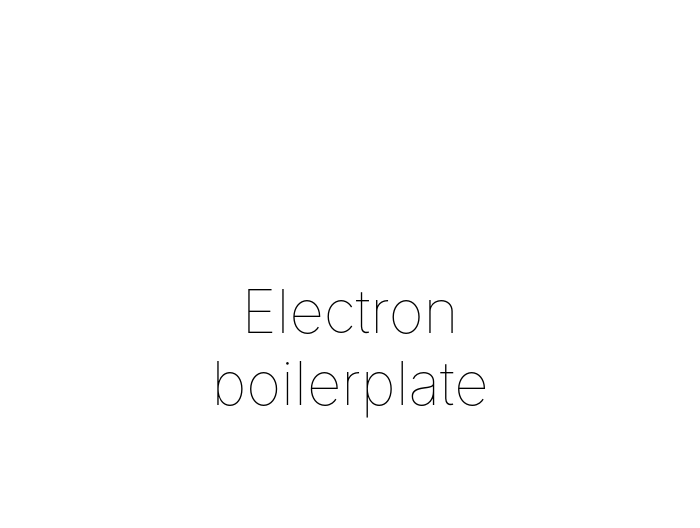
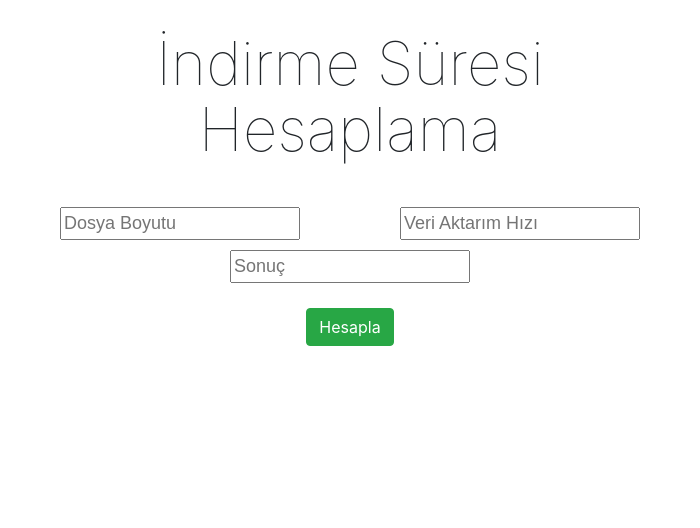
Before and after one commit to omrumbakitemiz/DownloadTimeCalculator, an Electron app: page index.html in a window 700 px wide. Drawn offline with nearby package versions, Linux system fonts and the light colour scheme.

Commit message:
html elementleri ve styling

```diff
--- a/index.css
+++ b/index.css
@@ -9,13 +9,14 @@
 }
 
 header {
-  position: absolute;
+  /* position: absolute;
   width: 500px;
   height: 250px;
   top: 50%;
   left: 50%;
   margin-top: -125px;
-  margin-left: -250px;
+  margin-left: -250px; */
+  margin: 20px auto;
   text-align: center;
 }
 
@@ -25,3 +26,22 @@
   margin: 0;
   padding: 0;
 }
+
+.container {
+  margin-top: 15px;
+}
+
+.row {
+  padding: 10px;
+}
+
+.satir {
+  float: none;
+  margin: 5px auto;
+  font-family: Arial, Helvetica, sans-serif;
+  font-size: 18px;
+}
+
+.col-sm-6 {
+  text-align: center;
+}
--- a/index.html
+++ b/index.html
@@ -3,18 +3,40 @@
 
 <head>
   <meta charset="utf-8">
-  <title>Electron boilerplate</title>
+  <title>Download Time Calculator</title>
   <link rel="stylesheet" href="index.css">
+  <link rel="stylesheet" href="https://maxcdn.bootstrapcdn.com/bootstrap/4.0.0-beta/css/bootstrap.min.css" integrity="sha384-/Y6pD6FV/Vv2HJnA6t+vslU6fwYXjCFtcEpHbNJ0lyAFsXTsjBbfaDjzALeQsN6M"
+    crossorigin="anonymous">
 </head>
 
 <body>
-  <div class="container">
-    <header>
-      <h1>Electron boilerplate</h1>
-    </header>
-    <section class="main"></section>
-    <footer></footer>
+  <div class="container-fluid">
+    <div class="row text-center">
+      <header>
+        <h1>İndirme Süresi Hesaplama</h1>
+      </header>
+    </div>
+
+    <div class="row">
+      <div class="col-xs-12 col-sm-6 col-md-4 satir">
+        <input id="fileSize" type="text" placeholder="Dosya Boyutu">
+      </div>
+      <div class="col-xs-12 col-sm-6 col-md-4 satir">
+        <input id="speed" type="text" placeholder="Veri Aktarım Hızı">
+      </div>
+      <div class="col-xs-12 col-sm-6 col-md-4 satir">
+        <input id="result" type="text" placeholder="Sonuç">
+      </div>
+    </div>
+
+    <div class="row">
+      <div class="col-md-12 text-center">
+        <button class="btn btn-success" type="submit">Hesapla</button>
+      </div>
+    </div>
   </div>
+
+  <!-- <section class="main"></section> -->
 </body>
 
 </html>
--- a/index.js
+++ b/index.js
@@ -13,8 +13,8 @@
 
 function createMainWindow() {
   const win = new electron.BrowserWindow({
-    width: 600,
-    height: 400
+    width: 700,
+    height: 350
   });
 
   win.loadURL(`file://${__dirname}/index.html`);
```
